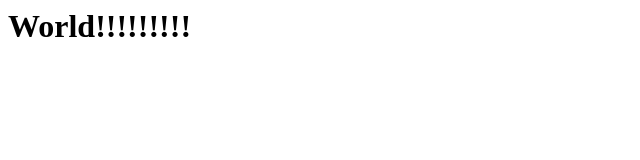
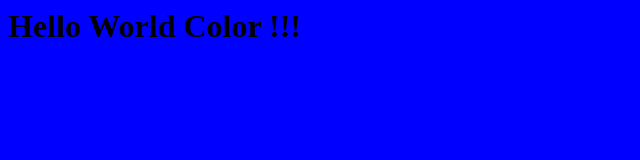
Before and after one commit to caiorramos/caiorramos.github.io, a plain HTML site: page index.html in a window 1280 px wide. Shown: the whole page, without its empty margins (0-640 px from the left). Drawn offline with Linux system fonts and the light colour scheme.

Commit message:
second edit

```diff
--- a/index.html
+++ b/index.html
@@ -1,5 +1,12 @@
 <html>
-    <h1>
-         World!!!!!!!!!
-    </h1>
+   <body id='canvas' bgcolor="red">
+	        <script>
+        	  window.onload = function(){
+     	            var col = ['red','green','blue'];
+     	            var num = Math.floor(Math.random() * 3);
+     	        document.getElementById("canvas").style.backgroundColor=col[num];
+	        };
+	        </script>
+        <h1>Hello World Color !!!</h1>
+    </body>
 </html>
```
